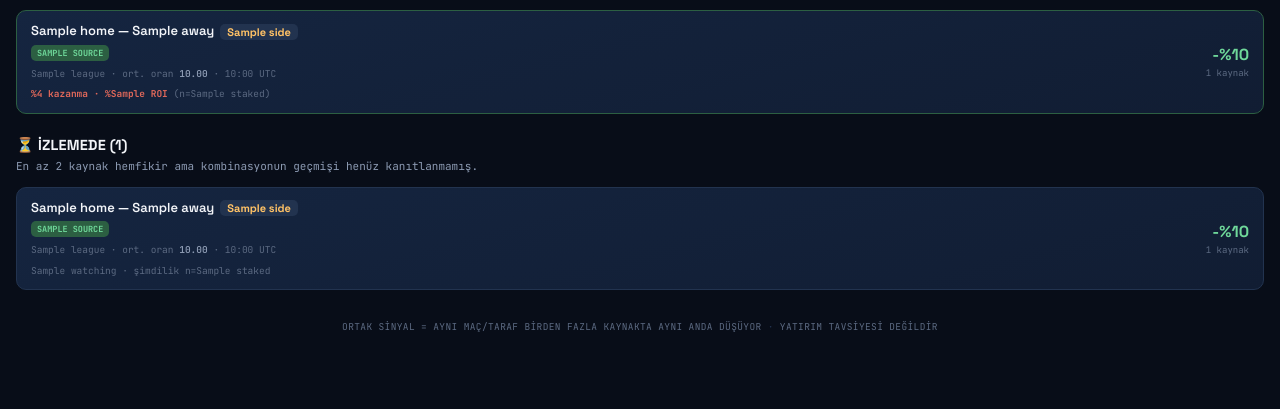
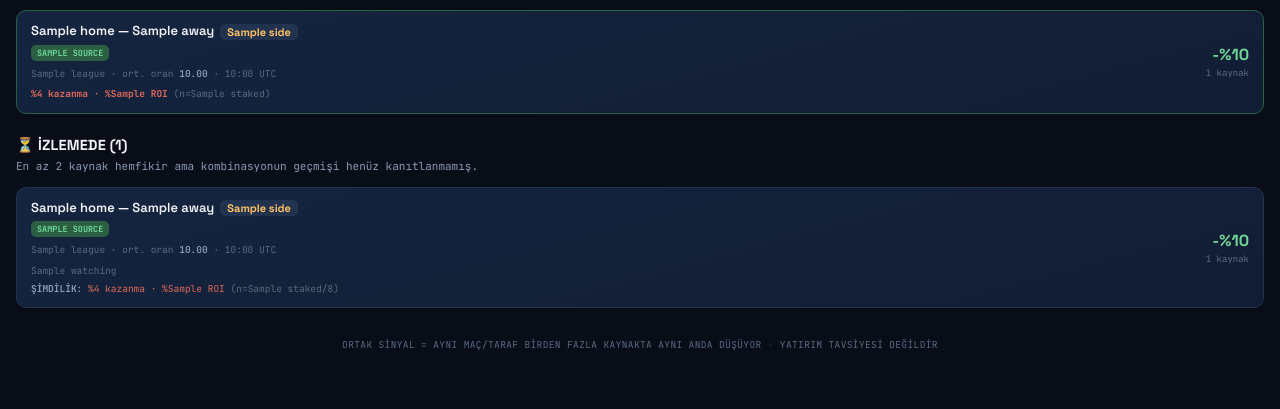
Before and after one commit to kamiltayyar161616-spec/Volkano-Sinyal, a Flask app: template templates/ortak_dusenler.html in a window 1280 px wide. Shown: the part 731-1140 px from the top of the page. Before the commit the page ends 1063 px from the top, so only its background shows below. Run offline with Flask 3, Linux system fonts and the light colour scheme; the template is opened without the code that fills it: most values are stand-ins (such as "Sample title", 1, 10 or a date in 2020).

Commit message:
Ortak Dusenler izlemede satirlarina simdilik kazanma orani ve ROI rakamlarini ekledi (once sadece n= gosteriyordu)

```diff
--- a/templates/ortak_dusenler.html
+++ b/templates/ortak_dusenler.html
@@ -202,7 +202,14 @@
       </div>
       <div class="meta">{{ c.league }} &middot; ort. oran <b>{{ '%.2f'|format(c.avg_odd) }}</b> &middot; {{ c.time[11:16] }} UTC</div>
       {% if c.combo_perf %}
-      <div class="meta" style="margin-top:5px; color:var(--chalk-faint);">{{ c.combo_label }} &middot; şimdilik n={{ c.combo_perf.staked }}</div>
+      <div class="meta" style="margin-top:5px; color:var(--chalk-faint);">{{ c.combo_label }}</div>
+      <div class="meta" style="margin-top:3px;">
+        <span style="color:var(--chalk-dim); font-weight:700;">ŞİMDİLİK:</span>
+        <span style="color:{{ 'var(--turf-bright)' if c.combo_perf.roi_pct and c.combo_perf.roi_pct > 0 else 'var(--clay)' }};">
+          %{{ c.combo_perf.win_rate }} kazanma &middot; {{ '+' if c.combo_perf.roi_pct and c.combo_perf.roi_pct > 0 else '' }}%{{ c.combo_perf.roi_pct }} ROI
+        </span>
+        <span style="color:var(--chalk-faint);">(n={{ c.combo_perf.staked }}/8)</span>
+      </div>
       {% else %}
       <div class="meta" style="margin-top:5px; color:var(--chalk-faint);">Bu kombinasyon henüz hiç sonuçlanmadı</div>
       {% endif %}
```
